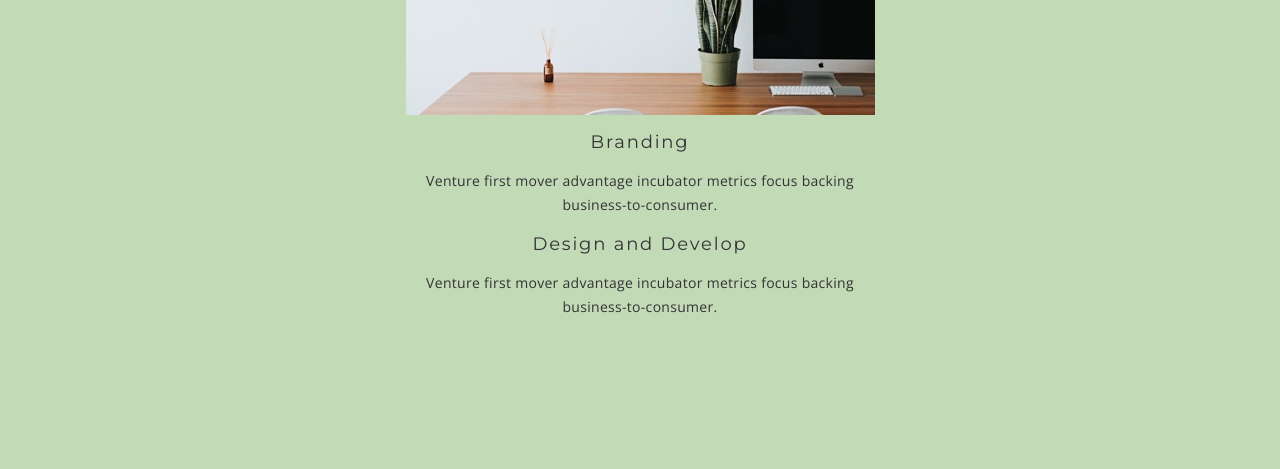
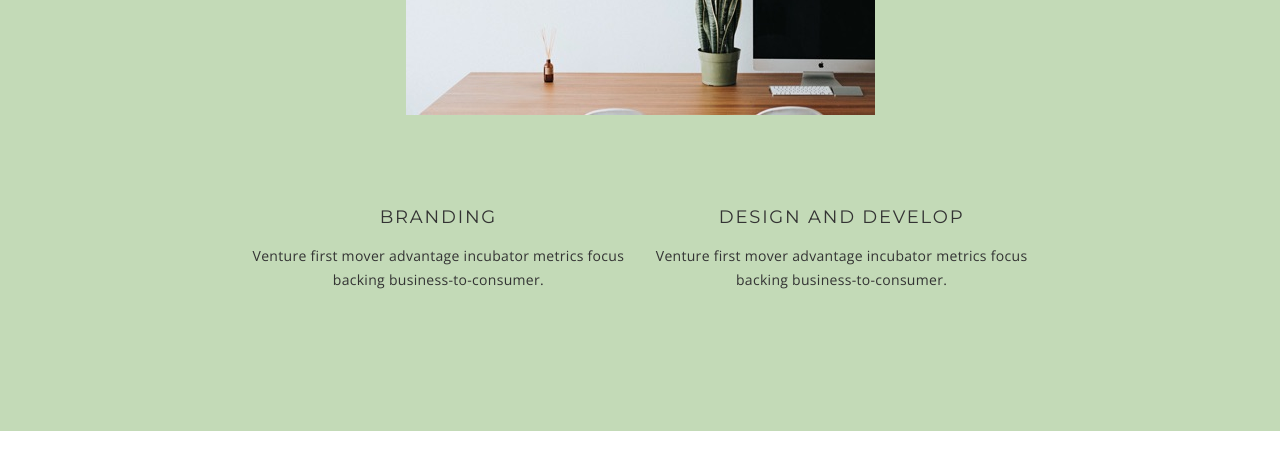
Before and after one commit to kevnchin97/Kevin-Chin-Project1, a plain HTML site: page index.html in a window 1280 px wide. Shown: the part 1153-1622 px from the top of the page. After the commit the page ends 1584 px from the top, so only its background shows below. Drawn offline with nearby package versions, Linux system fonts and the light colour scheme.

Commit message:
finished section 1

```diff
--- a/index.html
+++ b/index.html
@@ -66,13 +66,12 @@
                             alt="desktop setup with a wooden table, white monitor, a succulent on the table, and a calender on the wall.">
                     </div>
                     <div class="txt-container">
-                        <div class="branding-text">
-
+                        <div class="branding-txt">
                             <h2>Branding</h2>
                             <p>Venture first mover advantage incubator metrics focus backing business-to-consumer.</p>
                         </div>
 
-                        <div class="design-text">
+                        <div class="design-txt">
                             <h2>Design and Develop</h2>
                             <p>Venture first mover advantage incubator metrics focus backing business-to-consumer.</p>
                         </div>
--- a/styles/sass/partials/_main-section1.scss
+++ b/styles/sass/partials/_main-section1.scss
@@ -6,7 +6,7 @@ section {
         flex-direction: column;
         justify-content: center;
         align-items: center;
-        padding: 200px;
+        padding-top: 200px;
     }
 
     .img-container {
@@ -17,7 +17,12 @@ section {
         position: absolute;
         top: -45%;
         left: -25%;
+    }
 
+    .txt-container {
+        display: flex;
+        width: 90%;
+        padding: 75px 0 125px 0;
     }
 
 
--- a/styles/sass/partials/_variables.scss
+++ b/styles/sass/partials/_variables.scss
@@ -13,4 +13,5 @@ $body-font: 'Open Sans', sans-serif;
     font-family: $accessory-font;
     color: $black;
     text-align: center;
+    text-transform: uppercase;
 }
```
Also changed, not shown: styles/styles.css.
